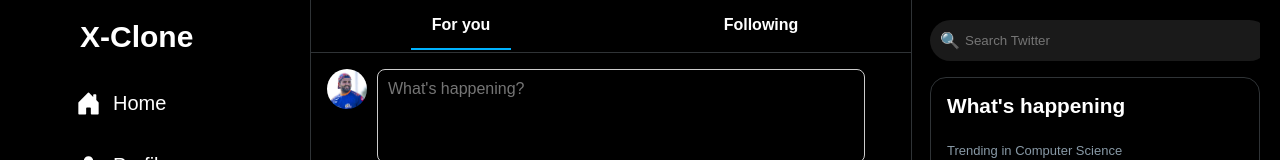
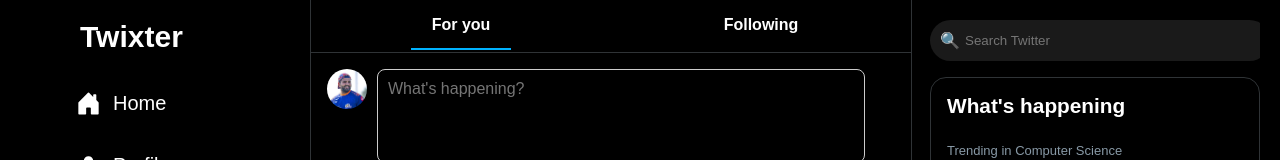
Before and after one commit to Siddhant0045/twitter-clone, a React (Vite) app in the folder frontend/: page /homepage in a window 1280 px wide. Shown: the top 160 px of the page. Built offline with nearby package versions, Linux system fonts and the light colour scheme; no server answers; sample sign-in values are in the browser's storage.

Commit message:
changed name

```diff
--- a/frontend/src/components/LeftSideBar.jsx
+++ b/frontend/src/components/LeftSideBar.jsx
@@ -35,7 +35,7 @@ const LeftSidebar = () => {
 
   return (
     <aside className={styles.sidebarLeft}>
-      <div className={styles.logo}>X-Clone</div>
+      <div className={styles.logo}>Twixter</div>
       <nav>
         <ul className={styles.navList}>
           <li>
```
